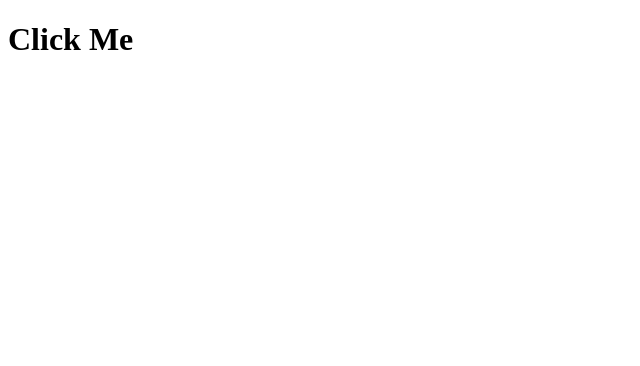
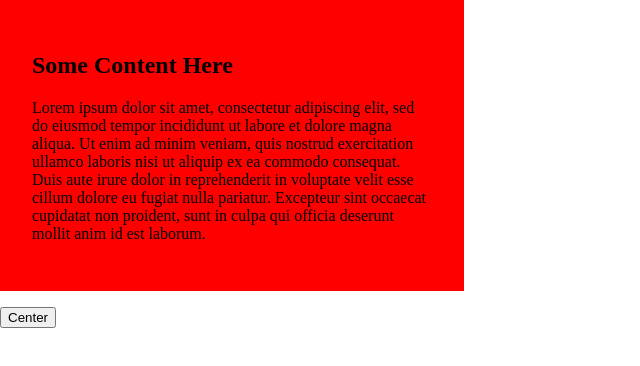
Before and after one commit to yuliy/30_days_to_learn_jquery, a plain HTML site: page 3_effects/lesson12/index.html in a window 1280 px wide. Shown: the whole page, without its empty margins (0-640 px from the left). Drawn offline with nearby package versions, Linux system fonts and the light colour scheme.

Commit message:
lesson 12 completed

```diff
--- a/3_effects/lesson12/index.html
+++ b/3_effects/lesson12/index.html
@@ -5,28 +5,78 @@
         <title>Effects - Lesson 12 - Full Control With animate</title>
 
         <style>
-            p {margin-top: 0}
+            body {
+                margin: 0
+            }
+
+            .box {
+                width: 400px;
+                background: red;
+                padding: 2em;
+                position: relative;
+                -webkit-transition: border-radius 1s;
+            }
+
+            .rounded {
+                border-radius: 50px
+            }
         </style>
     </head>
 
     <body>
-        <h1>Click Me</h1>
-        <div class=content>
-            <p>
-                Lorem ipsum dolor sit amet, consectetur adipiscing elit, sed do eiusmod tempor incididunt ut labore et dolore magna aliqua. Ut enim ad minim veniam, quis nostrud exercitation ullamco laboris nisi ut aliquip ex ea commodo consequat. Duis aute irure dolor in reprehenderit in voluptate velit esse cillum dolore eu fugiat nulla pariatur. Excepteur sint occaecat cupidatat non proident, sunt in culpa qui officia deserunt mollit anim id est laborum.
-            </p>
+        <div class="box">
+            <h2>Some Content Here</h2>
             <p>
                 Lorem ipsum dolor sit amet, consectetur adipiscing elit, sed do eiusmod tempor incididunt ut labore et dolore magna aliqua. Ut enim ad minim veniam, quis nostrud exercitation ullamco laboris nisi ut aliquip ex ea commodo consequat. Duis aute irure dolor in reprehenderit in voluptate velit esse cillum dolore eu fugiat nulla pariatur. Excepteur sint occaecat cupidatat non proident, sunt in culpa qui officia deserunt mollit anim id est laborum.
             </p>
         </div>
 
+        <p><button>Center</button></p>
+
         <script src="https://yastatic.net/jquery/3.3.1/jquery.js"></script>
         <script>
             $(function() {
-                var content = $('div.content').hide();
+                var box = $('div.box'),
+                    w = $(window).width() / 2 - box.outerWidth() / 2;
+                    h = $(window).height() / 2 - box.outerHeight() / 2;
 
-                $('h1').on('click', function() {
-                    content.flash();
+                $('button').on('click', function() {
+                    /*
+                    box.animate({
+                        'font-size': '+=5',
+                        'width': '+=100'
+                    }, 3000, 'swing', function() {
+                        console.log('completed');
+                    });
+                    */
+
+                    /*
+                    box.animate({
+                        'font-size': '+=5',
+                        'width': '+=100'
+                    }, {
+                        duration: 500,
+                        complete: function() {
+                            console.log('complete');
+                        },
+                        step: function() {
+                            console.log(
+                                'The current font-size is: '
+                                + $(this).css('fontSize')
+                            );
+                        }
+                    });
+                    */
+
+                    /*
+                    box
+                        .animate({
+                            'fontSize': '+=5'
+                        }, { duration: 500 })
+                        .animate({'top': 300}, {duration: 1500, queue: false});
+                    */
+
+                    box.addClass('rounded');
                 });
             });
         </script>
```
